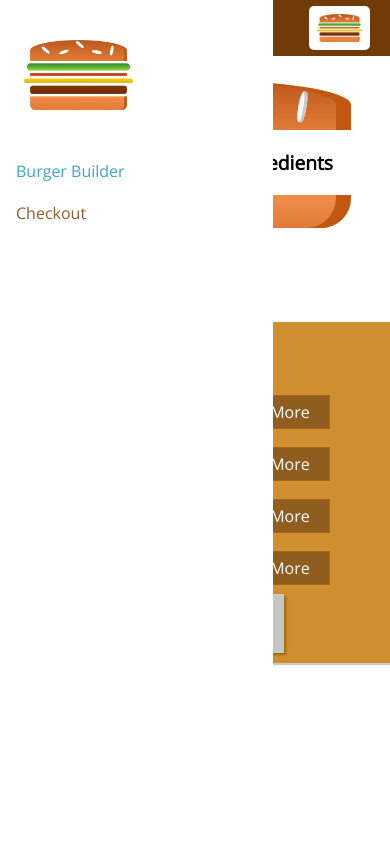
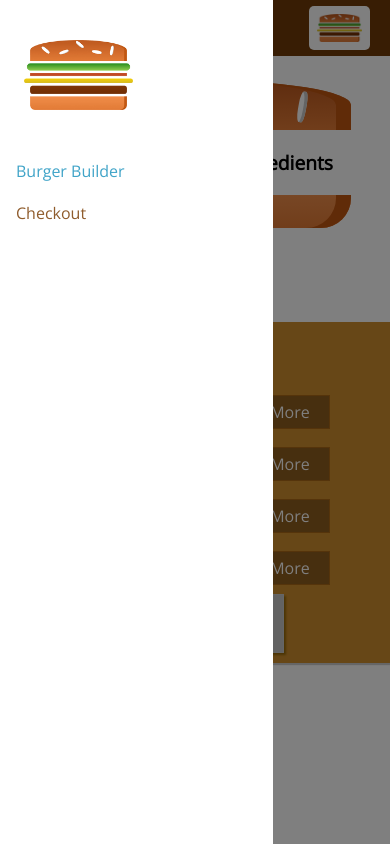
Before and after one commit to mrwhiterk/udemy-react-maximillian, a React app in the folder burger-builder-basic/: page / in a window 390 px wide. Built offline with nearby package versions, Linux system fonts and the light colour scheme.

Commit message:
got sidebar dismissing on mobile

```diff
--- a/burger-builder-basic/src/components/Layout/Layout.js
+++ b/burger-builder-basic/src/components/Layout/Layout.js
@@ -1,16 +1,31 @@
-import React from 'react'
+import React, { Component } from 'react'
+
 import Aux from '../../hoc/Aux'
 import classes from './Layout.css'
+import Toolbar from '../Navigation/Toolbar/Toolbar'
+import SideDrawer from '../Navigation/SideDrawer/SideDrawer'
 
-import Toolbar from '../Navigation/Toolbar/Toolbar';
-import SideDrawer from '../Navigation/SideDrawer/SideDrawer';
+class Layout extends Component {
+  state = {
+    showSideDrawer: true
+  }
 
-const layout = props => (
-  <Aux>
-    <Toolbar />
-    <SideDrawer />
-    <main className={classes.Content}>{props.children}</main>
-  </Aux>
-)
+  sideDrawerClosedHandler = () => {
+    this.setState({ showSideDrawer: false })
+  }
 
-export default layout
+  render() {
+    return (
+      <Aux>
+        <Toolbar />
+        <SideDrawer
+          open={this.state.showSideDrawer}
+          closed={this.sideDrawerClosedHandler}
+        />
+        <main className={classes.Content}>{this.props.children}</main>
+      </Aux>
+    )
+  }
+}
+
+export default Layout
--- a/burger-builder-basic/src/components/Navigation/SideDrawer/SideDrawer.js
+++ b/burger-builder-basic/src/components/Navigation/SideDrawer/SideDrawer.js
@@ -1,12 +1,20 @@
 import React from 'react'
 import Logo from '../../Logo/Logo'
-
 import NavigationItems from '../NavigationItems/NavigationItems'
 import classes from './SideDrawer.css'
+import Backdrop from '../../UI/Backdrop/Backdrop'
+import Aux from '../../../hoc/Aux'
 
 const sideDrawer = props => {
+  let attachedClasses = [classes.SideDrawer, classes.Close];
+  if (props.open) {
+    attachedClasses = [classes.SideDrawer, classes.Open];
+  }
+
   return (
-    <div className={classes.SideDrawer}>
+    <Aux>
+      <Backdrop show={props.open} clicked={props.closed} />
+      <div className={attachedClasses.join(' ')}>
         <div className={classes.Logo}>
           <Logo />
         </div>
@@ -14,6 +22,7 @@
           <NavigationItems />
         </nav>
       </div>
+    </Aux>
   )
 }
 
```
Lines whose indentation alone changed are shown as unchanged.
